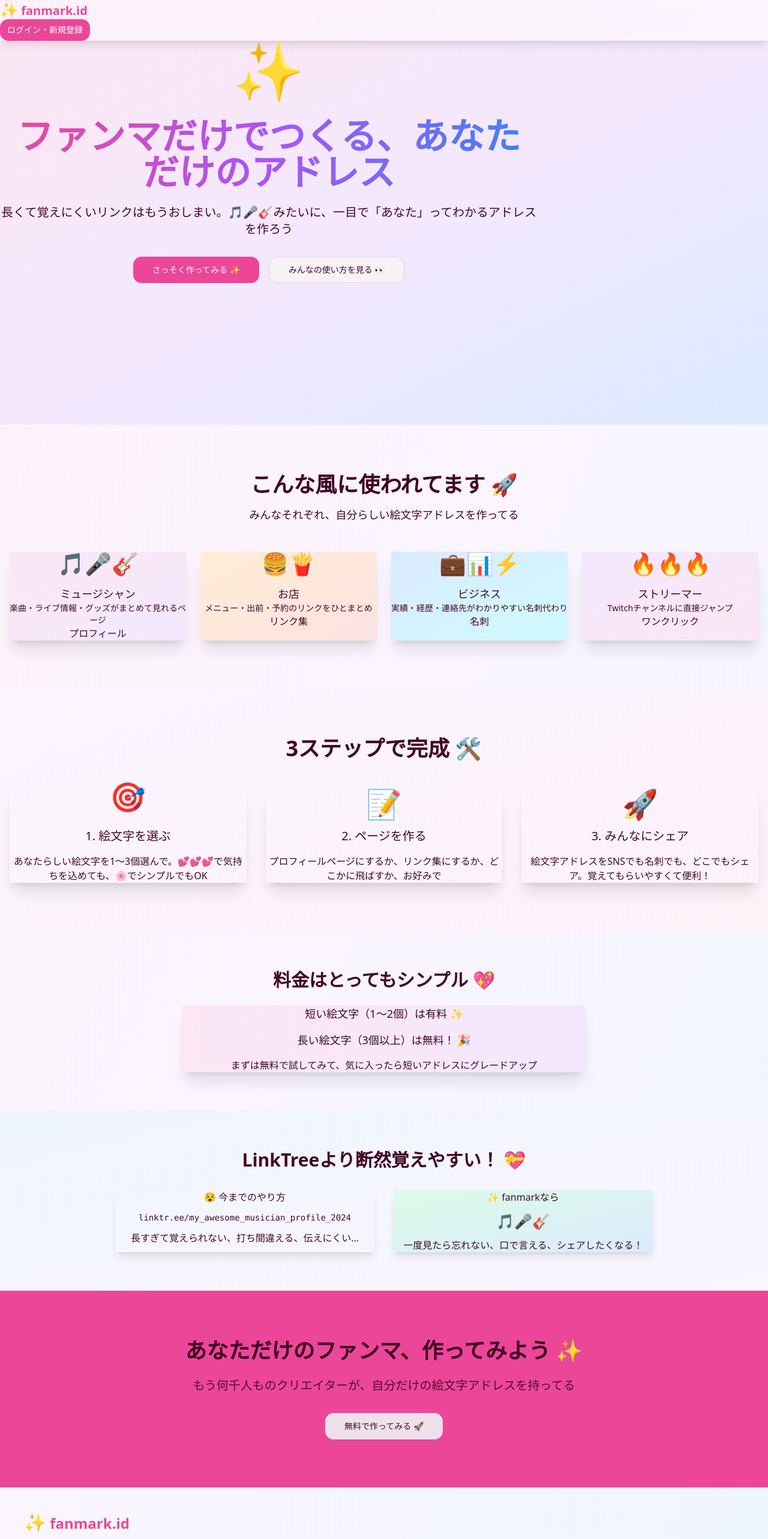
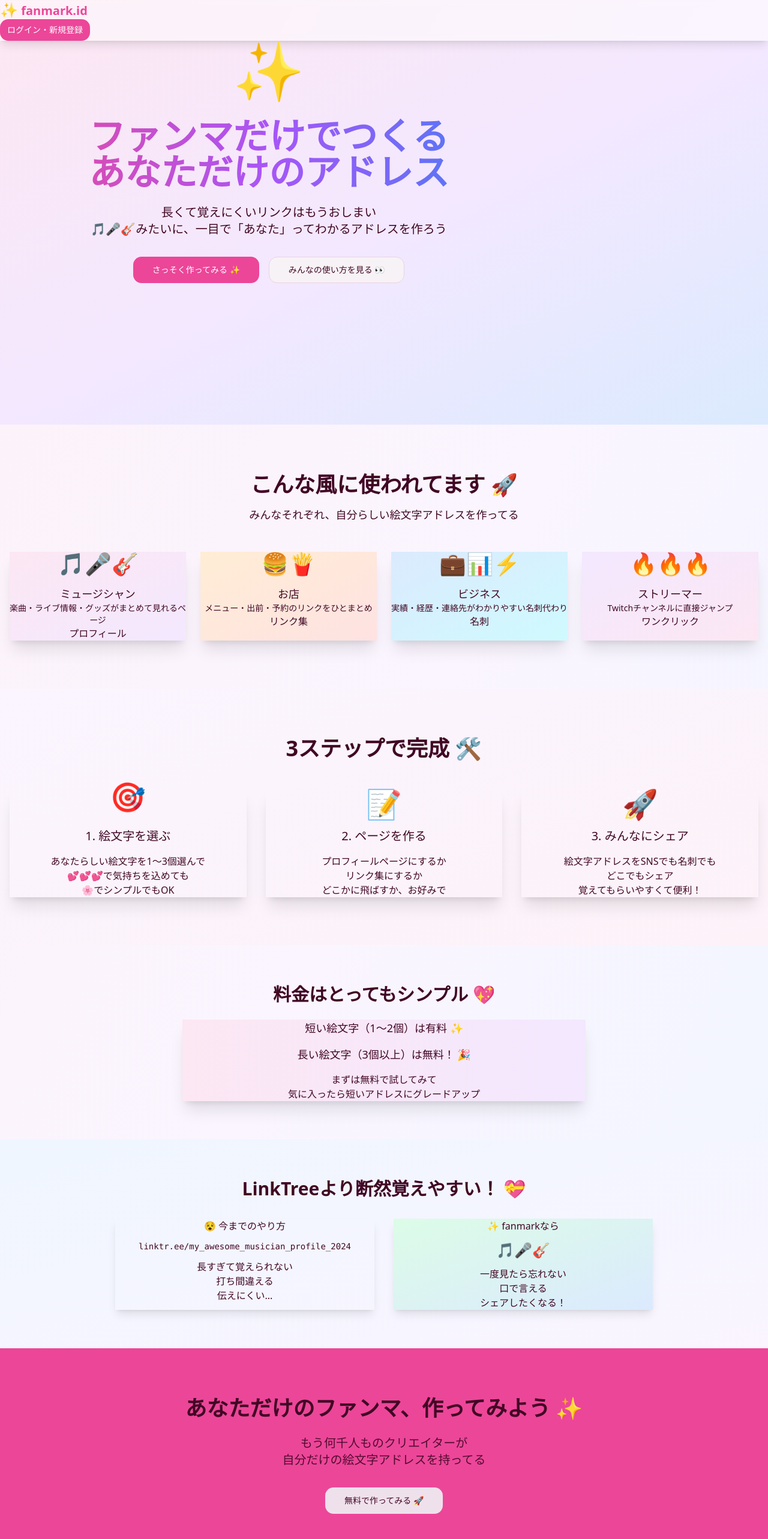
Before and after one commit to kanouk/fanmark-id, a React (Vite) app: page / in a window 1280 px wide. Shown: the top 2566 px of the page at 60% size. Built offline with nearby package versions, Linux system fonts and the light colour scheme; the HTML template or start-up script is replaced by a standard one.

Commit message:
Refactor landing page text

```diff
--- a/src/pages/Index.tsx
+++ b/src/pages/Index.tsx
@@ -43,9 +43,13 @@ const Index = () => {
             <div className="animate-float mb-8">
               <span className="text-8xl">✨</span>
             </div>
-            <h1 className="text-6xl font-bold bg-gradient-to-r from-pink-500 via-purple-500 to-blue-500 bg-clip-text text-transparent mb-6">ファンマだけでつくる、あなただけのアドレス</h1>
+            <h1 className="text-6xl font-bold bg-gradient-to-r from-pink-500 via-purple-500 to-blue-500 bg-clip-text text-transparent mb-6">
+              ファンマだけでつくる<br />
+              あなただけのアドレス
+            </h1>
             <p className="text-xl mb-8 text-base-content/80">
-              長くて覚えにくいリンクはもうおしまい。🎵🎤🎸みたいに、一目で「あなた」ってわかるアドレスを作ろう
+              長くて覚えにくいリンクはもうおしまい<br />
+              🎵🎤🎸みたいに、一目で「あなた」ってわかるアドレスを作ろう
             </p>
             <div className="flex flex-wrap gap-4 justify-center mb-8">
               <Button size="lg" className="hover:scale-105 transition-transform" onClick={() => user ? console.log("Create fanmark") : navigate("/auth")}>
@@ -118,7 +122,9 @@ const Index = () => {
                 <div className="text-5xl mb-4 animate-bounce-soft">🎯</div>
                 <h3 className="card-title justify-center text-xl mb-4">1. 絵文字を選ぶ</h3>
                 <p className="text-base-content/70">
-                  あなたらしい絵文字を1〜3個選んで。💕💕💕で気持ちを込めても、🌸でシンプルでもOK
+                  あなたらしい絵文字を1〜3個選んで<br />
+                  💕💕💕で気持ちを込めても<br />
+                  🌸でシンプルでもOK
                 </p>
               </div>
             </div>
@@ -128,7 +134,9 @@ const Index = () => {
                 <div className="text-5xl mb-4 animate-pulse-slow">📝</div>
                 <h3 className="card-title justify-center text-xl mb-4">2. ページを作る</h3>
                 <p className="text-base-content/70">
-                  プロフィールページにするか、リンク集にするか、どこかに飛ばすか、お好みで
+                  プロフィールページにするか<br />
+                  リンク集にするか<br />
+                  どこかに飛ばすか、お好みで
                 </p>
               </div>
             </div>
@@ -138,7 +146,9 @@ const Index = () => {
                 <div className="text-5xl mb-4 animate-float">🚀</div>
                 <h3 className="card-title justify-center text-xl mb-4">3. みんなにシェア</h3>
                 <p className="text-base-content/70">
-                  絵文字アドレスをSNSでも名刺でも、どこでもシェア。覚えてもらいやすくて便利！
+                  絵文字アドレスをSNSでも名刺でも<br />
+                  どこでもシェア<br />
+                  覚えてもらいやすくて便利！
                 </p>
               </div>
             </div>
@@ -160,7 +170,8 @@ const Index = () => {
                   <span className="badge badge-secondary badge-lg px-[10px]">長い絵文字（3個以上）は無料！ 🎉</span>
                 </p>
                 <p className="text-base-content/70">
-                  まずは無料で試してみて、気に入ったら短いアドレスにグレードアップ
+                  まずは無料で試してみて<br />
+                  気に入ったら短いアドレスにグレードアップ
                 </p>
               </div>
             </div>
@@ -179,7 +190,11 @@ const Index = () => {
                 <p className="text-sm font-mono bg-base-200 p-3 rounded">
                   linktr.ee/my_awesome_musician_profile_2024
                 </p>
-                <p className="text-base-content/70">長すぎて覚えられない、打ち間違える、伝えにくい...</p>
+                <p className="text-base-content/70">
+                  長すぎて覚えられない<br />
+                  打ち間違える<br />
+                  伝えにくい...
+                </p>
               </div>
             </div>
 
@@ -187,7 +202,11 @@ const Index = () => {
               <div className="card-body">
                 <h3 className="card-title text-success justify-center">✨ fanmarkなら</h3>
                 <p className="text-2xl p-3">🎵🎤🎸</p>
-                <p className="text-base-content/70">一度見たら忘れない、口で言える、シェアしたくなる！</p>
+                <p className="text-base-content/70">
+                  一度見たら忘れない<br />
+                  口で言える<br />
+                  シェアしたくなる！
+                </p>
               </div>
             </div>
           </div>
@@ -199,7 +218,8 @@ const Index = () => {
         <div className="container mx-auto px-4 text-center">
           <h2 className="text-4xl font-bold mb-6">あなただけのファンマ、作ってみよう ✨</h2>
           <p className="text-xl mb-8 opacity-90">
-            もう何千人ものクリエイターが、自分だけの絵文字アドレスを持ってる
+            もう何千人ものクリエイターが<br />
+            自分だけの絵文字アドレスを持ってる
           </p>
           <Button variant="secondary" size="lg" className="hover:scale-105 transition-transform" onClick={() => user ? console.log("Create fanmark") : navigate("/auth")}>
             無料で作ってみる 🚀
```
